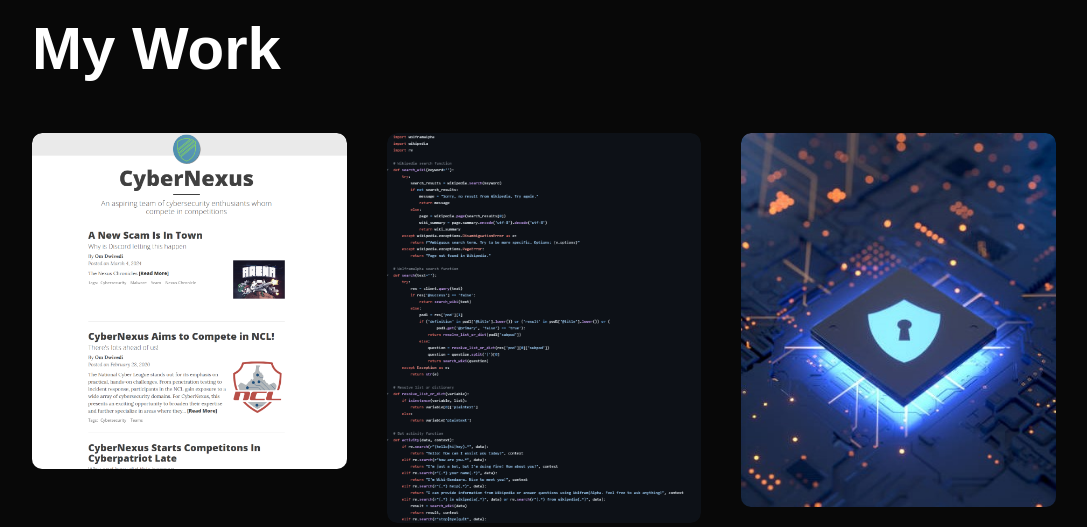
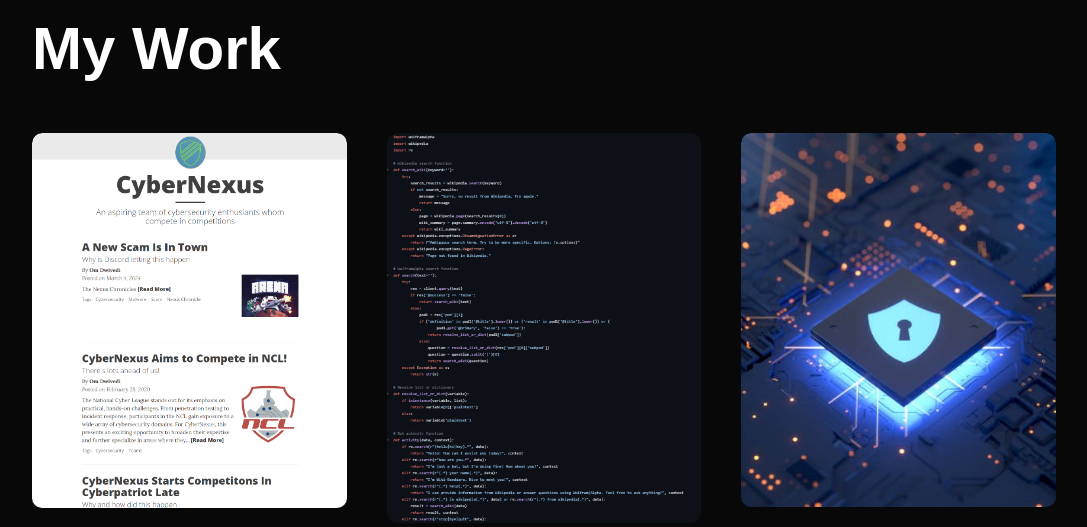
Before and after one commit to MystiriMan87/Mystiriman.github.io, a plain HTML site: page index.html in a window 1280 px wide. Shown: the part 1920-2447 px from the top of the page, without its empty margins (96-1183 px from the left). Drawn offline with Linux system fonts and the light colour scheme.

Commit message:
updates index.html
image size correction

```diff
--- a/index.html
+++ b/index.html
@@ -104,7 +104,7 @@
                 <h1 class="sub-title">My Work</h1>
                 <div class="work-list">
                     <div class="work">
-                        <img src="Pic1.png">
+                        <img src="Pic3.png">
                         <div class="layer">
                             <h3>Cybernexus Website</h3>
                             <p>Created a website for my Cyber club</p>
```
